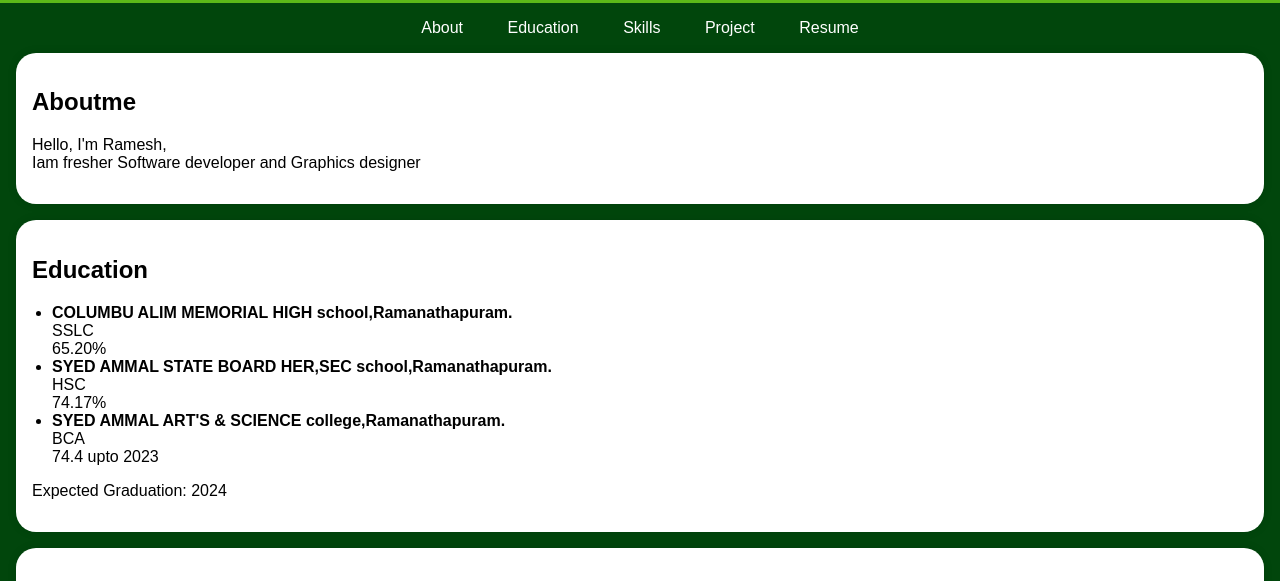
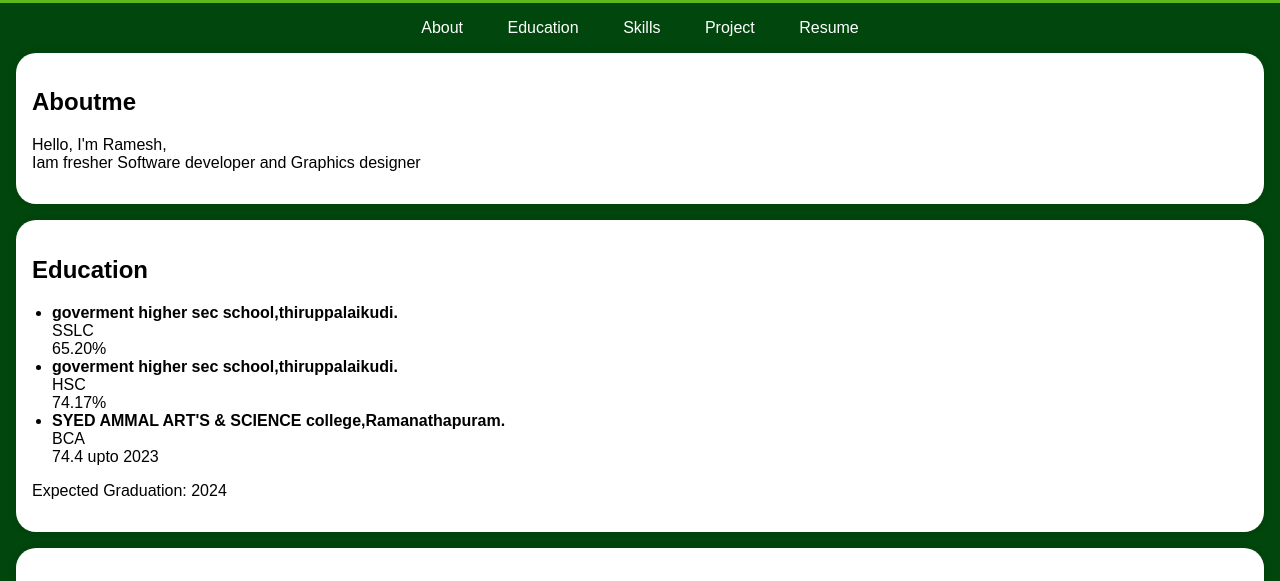
Before and after one commit to RAMESH742004/Digital-portfolio, a plain HTML site: page index.html in a window 1280 px wide. Shown: the part 197-778 px from the top of the page. Drawn offline with Linux system fonts and the light colour scheme.

Commit message:
Update index.html

```diff
--- a/index.html
+++ b/index.html
@@ -44,11 +44,11 @@
         <div class="section-content">
             <h2>Education</h2>
             <ul>
-                <li><b>COLUMBU ALIM MEMORIAL HIGH school,Ramanathapuram.</b><br>
+                <li><b>goverment higher sec school,thiruppalaikudi.</b><br>
                     SSLC <br>
                     65.20%
                 </li>
-                <li><b>SYED AMMAL STATE BOARD HER,SEC school,Ramanathapuram.</b><br>
+                <li><b>goverment higher sec school,thiruppalaikudi.</b><br>
                     HSC <br>
                     74.17%
                 </li>
```
